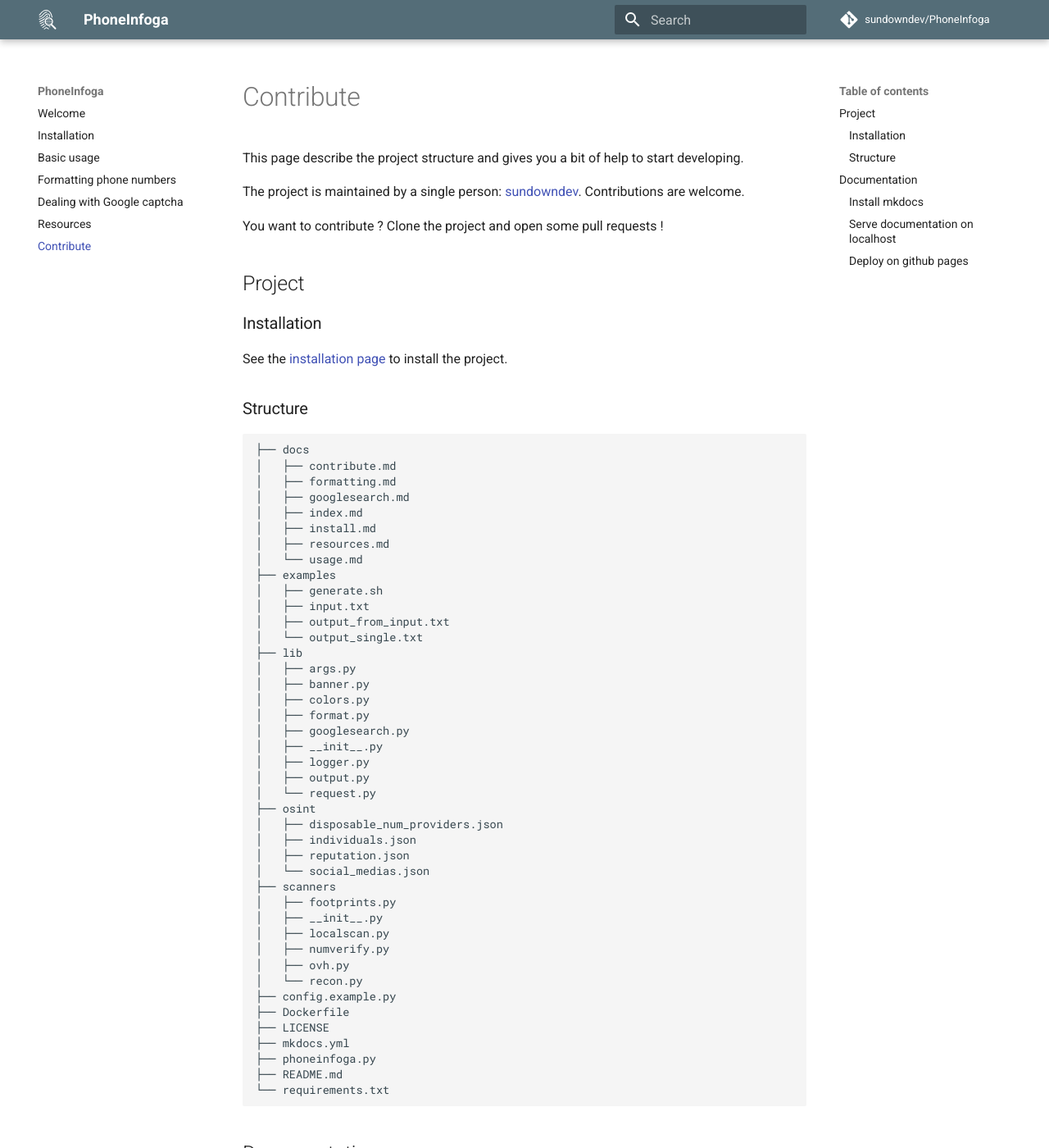
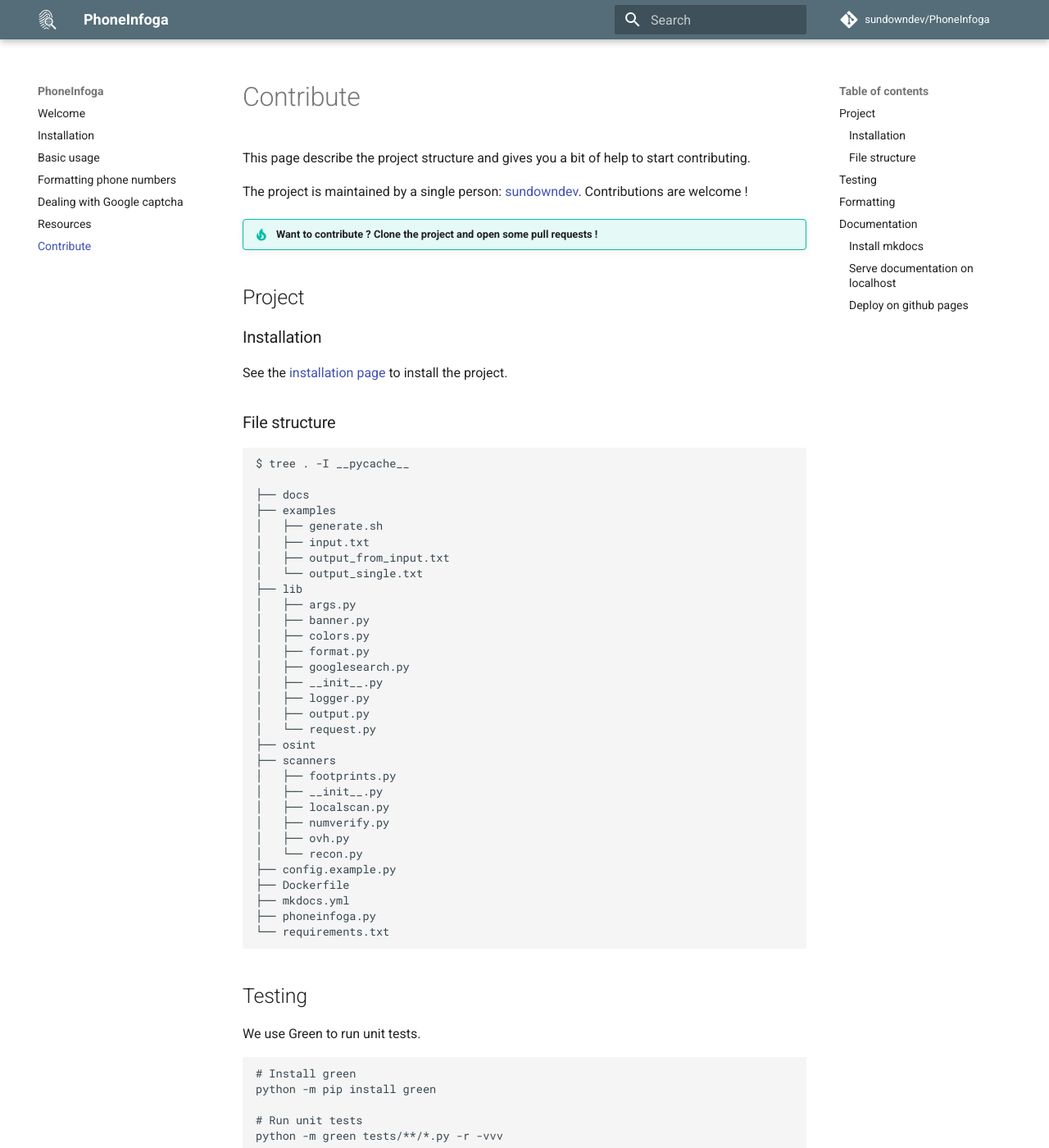
Before and after one commit to sundowndev/phoneinfoga, an MkDocs documentation site: the page built from docs/contribute.md, in a window 1280 px wide and 1400 px high. Shown: the whole window at 82% size. Built offline with MkDocs 1.6.1 and Material for MkDocs 9.7.7, drawn with Linux system fonts in a browser that asks for light colours; comment, search, counter and statistics services are not loaded; some of the changed text lies outside the part shown.

Commit message:
chore(docs): contribute

````diff
--- a/docs/contribute.md
+++ b/docs/contribute.md
@@ -1,10 +1,10 @@
 # Contribute
 
-This page describe the project structure and gives you a bit of help to start developing.
+This page describe the project structure and gives you a bit of help to start contributing.
 
-The project is maintained by a single person: [sundowndev](https://github.com/sundowndev). Contributions are welcome.
+The project is maintained by a single person: [sundowndev](https://github.com/sundowndev). Contributions are welcome !
 
-You want to contribute ? Clone the project and open some pull requests !
+!!! tip "Want to contribute ? Clone the project and open some pull requests !"
 
 ## Project
 
@@ -12,17 +12,12 @@
 
 See the [installation page](install.md) to install the project.
 
-### Structure
+### File structure
 
 ```
+$ tree . -I __pycache__
+
 ├── docs
-│   ├── contribute.md
-│   ├── formatting.md
-│   ├── googlesearch.md
-│   ├── index.md
-│   ├── install.md
-│   ├── resources.md
-│   └── usage.md
 ├── examples
 │   ├── generate.sh
 │   ├── input.txt
@@ -39,10 +34,6 @@
 │   ├── output.py
 │   └── request.py
 ├── osint
-│   ├── disposable_num_providers.json
-│   ├── individuals.json
-│   ├── reputation.json
-│   └── social_medias.json
 ├── scanners
 │   ├── footprints.py
 │   ├── __init__.py
@@ -52,11 +43,36 @@
 │   └── recon.py
 ├── config.example.py
 ├── Dockerfile
-├── LICENSE
 ├── mkdocs.yml
 ├── phoneinfoga.py
-├── README.md
 └── requirements.txt
+```
+
+## Testing
+
+We use Green to run unit tests.
+
+```shell
+# Install green
+python -m pip install green
+
+# Run unit tests
+python -m green tests/**/*.py -r -vvv
+```
+
+## Formatting
+
+We use Black code formatter to format Python files.
+
+```shell
+# Install Black
+python -m pip install black
+
+# Check file formats using Black
+python -m black --config black.config.toml lib scanners tests --check
+
+# Format files using Black
+python -m black --config black.config.toml lib scanners tests
 ```
 
 ## Documentation
````
